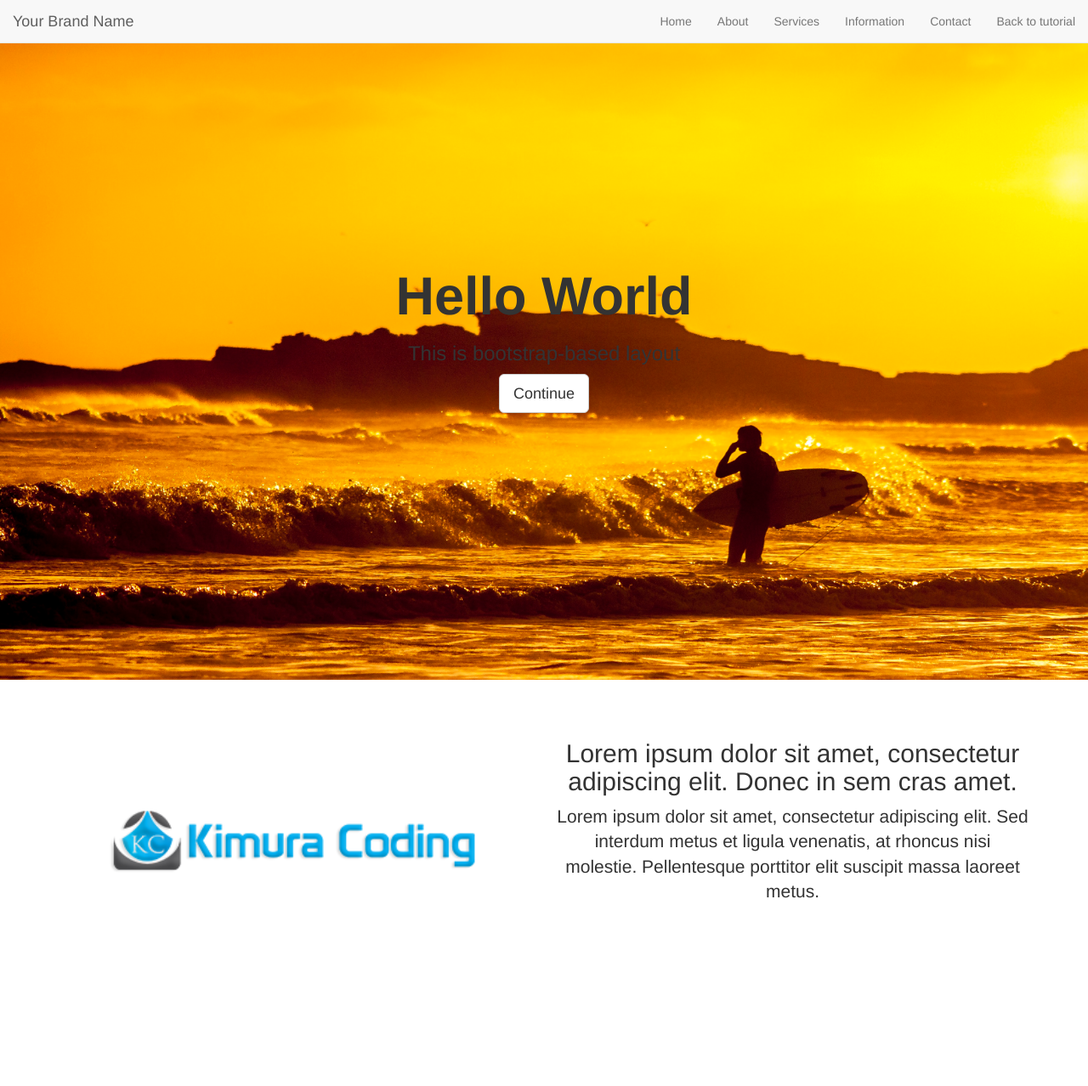
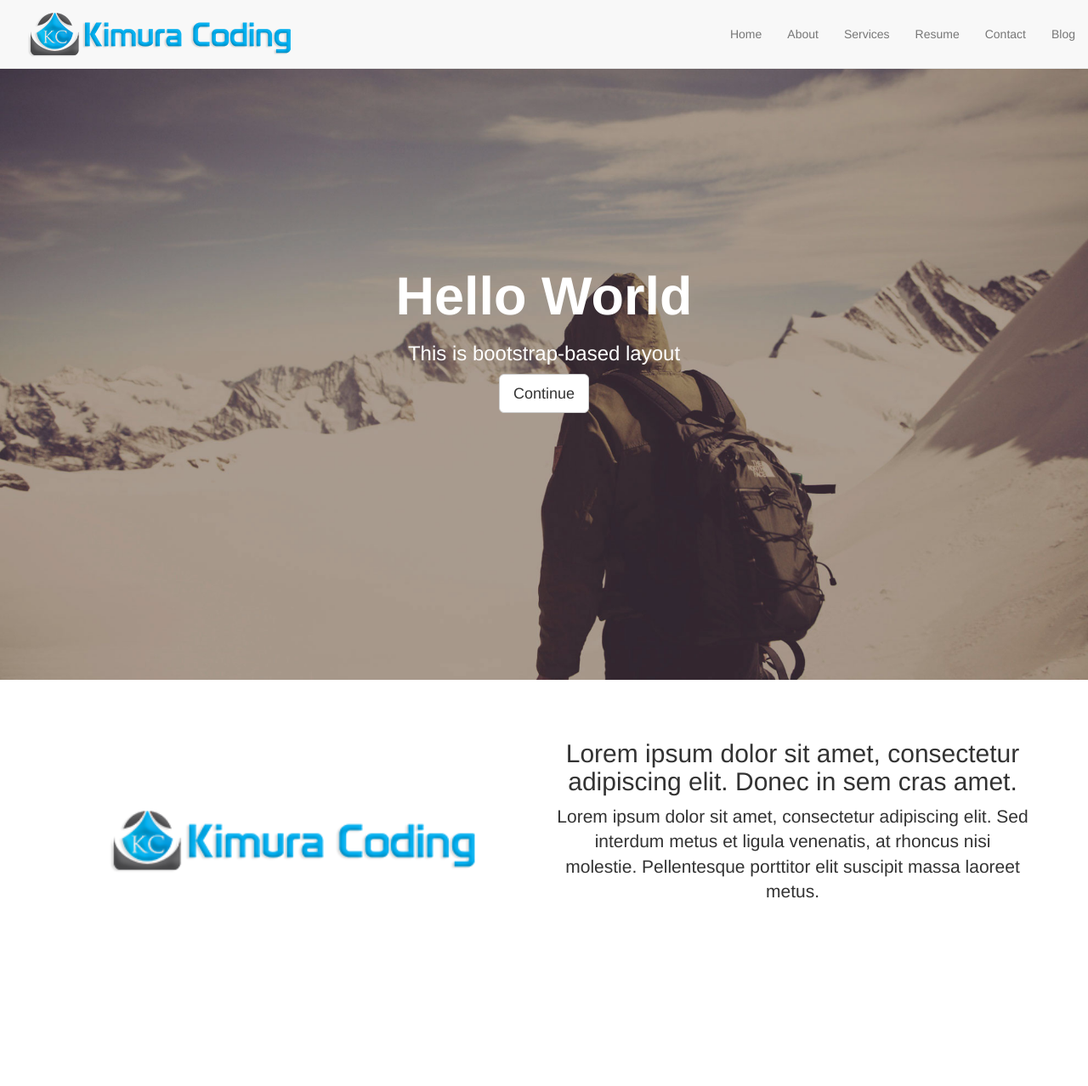
Before and after one commit to dfmmalaw/bootstrap-parallax, a PHP site: page / in a window 1280 px wide. Shown: the top 1278 px of the page at 85% size. Run offline with PHP 8.4, Linux system fonts and the light colour scheme; some libraries are stand-ins or nearby versions.

Commit message:
I verically alligned the logo and text within the bootstrap header

```diff
--- a/index.html
+++ b/index.html
@@ -24,7 +24,7 @@
                 <span class="icon-bar"></span>
                 <span class="icon-bar"></span>
               </button>
-              <a class="navbar-brand" href="#">Your Brand Name</a>
+              <img src="img/logo2.png" alt="" /><a class="navbar-brand" href="#"></a>
             </div>
 
             <div class="collapse navbar-collapse" id="navbar-collapse-main">
@@ -32,9 +32,9 @@
                 <li><a href="#home">Home</a></li>
                 <li><a href="#about">About</a></li>
                 <li><a href="#services">Services</a></li>
-                <li><a href="#information">Information</a></li>
-                <li><a href="#google_map">Contact</a></li>
-                <li><a href="https://www.script-tutorials.com/bootstrap-one-page-template-with-parallax-effect/">Back to tutorial</a></li>
+                <li><a href="#information">Resume</a></li>
+                <li><a href="#map">Contact</a></li>
+                <li><a href="https://www.script-tutorials.com/bootstrap-one-page-template-with-parallax-effect/">Blog</a></li>
               </ul>
             </div><!-- /.navbar-collapse -->
           </div><!-- /.container-fluid -->
@@ -139,7 +139,7 @@
         <!-- /fifth section -->
 
         <!-- google map -->
-        <div id="google_map"></div>
+        <div id="map"></div>
         <!-- /google map -->
 
         <!-- footer -->
@@ -152,9 +152,9 @@
         <!-- /footer -->
 
         <!--These are the necessary Javascript CDN's-->
-        <script src="js/jquery-1.10.2.js"></script>
+        <script src="/main.js"></script>
+        <script src="https://code.jquery.com/jquery-2.2.3.js" integrity="sha256-laXWtGydpwqJ8JA+X9x2miwmaiKhn8tVmOVEigRNtP4=" crossorigin="anonymous"></script>
         <script src="https://maxcdn.bootstrapcdn.com/bootstrap/3.3.6/js/bootstrap.min.js" integrity="sha384-0mSbJDEHialfmuBBQP6A4Qrprq5OVfW37PRR3j5ELqxss1yVqOtnepnHVP9aJ7xS" crossorigin="anonymous"></script>
-        <script src="//maps.google.com/maps/api/js?sensor=true"></script>
-        <script src="js/main.js"></script>
+        <script src="https://maps.googleapis.com/maps/api/js?callback=initMap" async defer></script>
     </body>
 </html>
--- /dev/null
+++ b/main.js
@@ -0,0 +1,44 @@
+function initMap() {
+            var mapDiv = document.getElementById('map');
+            var map = new google.maps.Map(mapDiv, {
+              center: {lat: 44.540, lng: -78.546},
+              zoom: 8
+            });
+          }
+
+
+
+// $(document).ready(function (){
+
+//   // create a LatLng object containing the coordinate for the center of the map
+//   var latlng = new google.maps.LatLng(-33.86455, 151.209);
+
+//   // prepare the map properties
+//   var options = {
+//     zoom: 15,
+//     center: latlng,
+//     mapTypeId: google.maps.MapTypeId.ROADMAP,
+//     navigationControl: true,
+//     mapTypeControl: false,
+//     scrollwheel: false,
+//     disableDoubleClickZoom: true
+//   };
+
+//   // initialize the map object
+//   var map = new google.maps.Map(document.getElementById('google_map'), options);
+
+//   // add Marker
+//   var marker1 = new google.maps.Marker({
+//     position: latlng, map: map
+//   });
+
+//   // add listener for a click on the pin
+//   google.maps.event.addListener(marker1, 'click', function() {
+//     infowindow.open(map, marker1);
+//   });
+
+//   // add information window
+//   var infowindow = new google.maps.InfoWindow({
+//     content:  '<div class="info"><strong>This is my company</strong><br><br>My company address is here<br> 32846 Sydney</div>'
+//   });
+// });
--- a/style.css
+++ b/style.css
@@ -1,3 +1,13 @@
+/*this vertically centers the header links after the logo makes it too wide*/
+.navbar-nav li a {
+  line-height: 50px;
+}
+
+/*this vertically centers the logo on the bootstrapped header*/
+.navbar-header img {
+  padding-top: 7px;
+}
+
 /* general styles */
 html, body {
   height: 100%;
@@ -27,7 +37,7 @@ html, body {
 
 /* additional sections */
 #home {
-  background: url(../img/surf2.jpg) no-repeat center center fixed;
+  background: url(../img/Slide2.jpg) no-repeat center center fixed;
   display: table;
   height: 100%;
   position: relative;
@@ -58,7 +68,7 @@ html, body {
 }
 
 #information {
-  background: url(../images/estate.jpg) no-repeat center center fixed;
+  background: url(../img/Slide.jpg) no-repeat center center fixed;
   display: table;
   height: 800px;
   position: relative;
@@ -72,7 +82,12 @@ html, body {
   opacity: 0.85;
 }
 
-#google_map {
+/*#google_map {*/
+/*  height: 500px;*/
+/*}*/
+
+#map {
+  /*width: 500px;*/
   height: 500px;
 }
 
@@ -86,3 +101,11 @@ footer .glyphicon {
 footer .glyphicon:hover {
   color: #306d9f;
 }
+
+.h1, h1 {
+  color: white;
+}
+
+.h3, h3 {
+  color: white;
+}
```
Also changed, not shown: script.js (deleted, +0 -34 lines), img/logo2.png (added).
